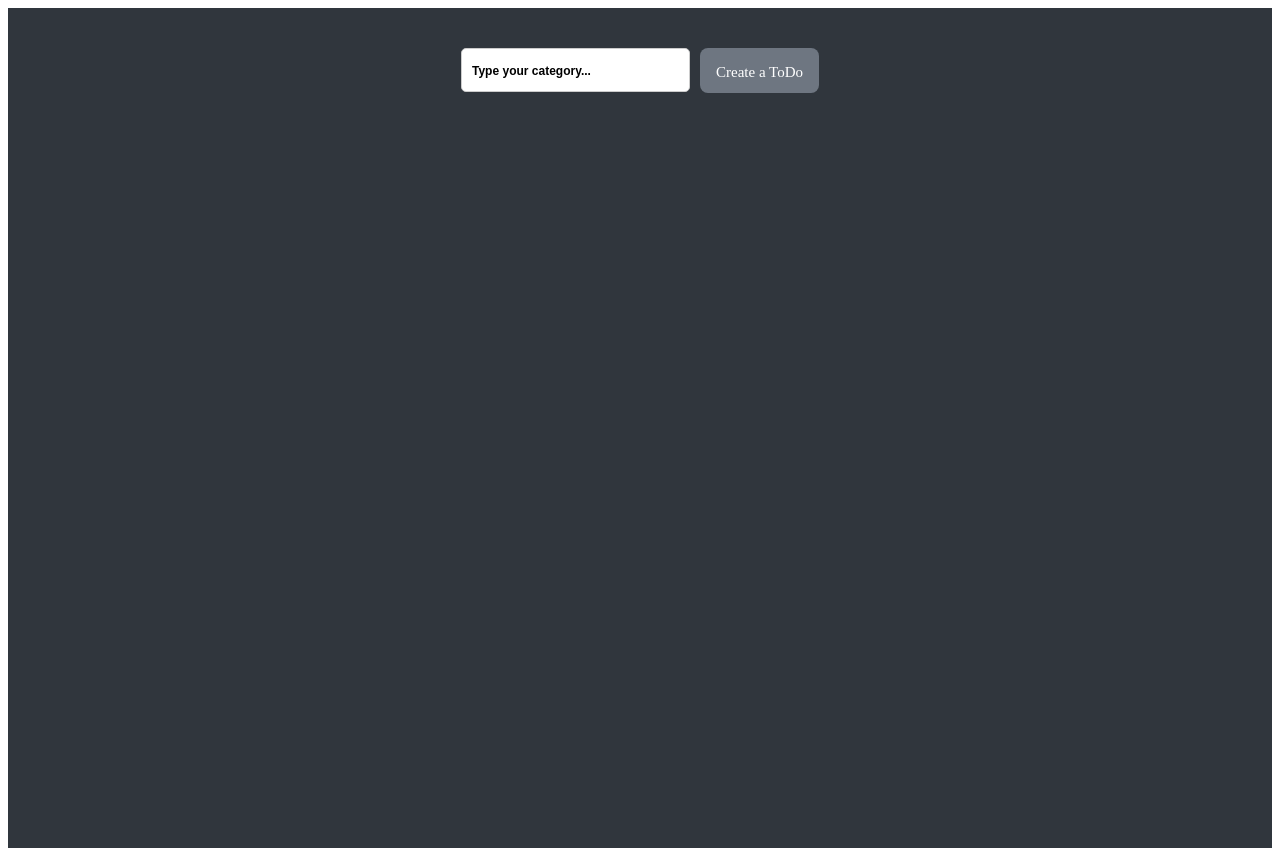
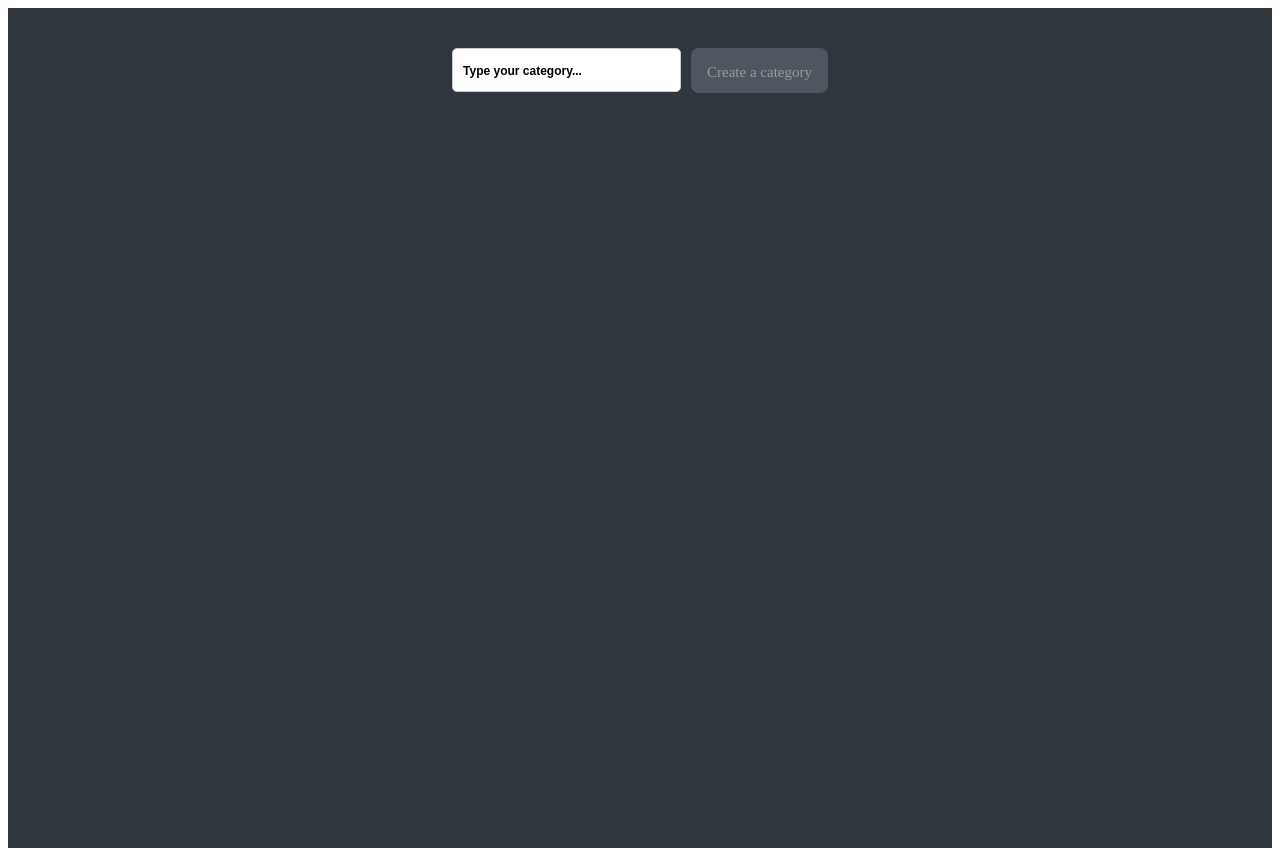
Before and after one commit to mialav24/ToDo, a React (Vite) app: page / in a window 1280 px wide. Built offline with nearby package versions, Linux system fonts and the light colour scheme.

Commit message:
Implemented button variants, added dynamic state logic for category display, and fixed grid positioning in app.styles.

```diff
--- a/src/Components/App/App.styles.ts
+++ b/src/Components/App/App.styles.ts
@@ -3,7 +3,8 @@ import styled from "styled-components";
 export const Container = styled.div`
   background-color: #30363d;
   display: flex;
-  justify-content: center;
+  align-items: center;
+  flex-direction: column;
   min-height: 100vh;
   padding-top: 40px;
 `;
--- a/src/Components/App/App.tsx
+++ b/src/Components/App/App.tsx
@@ -1,6 +1,7 @@
 import { ChangeEvent, useState } from "react";
 import { v4 as uuidv4 } from "uuid";
 import Button from "../Button";
+import { GridContainer } from "../Button/Button.styles";
 import Input from "../Input";
 import { Container, FormContainer } from "./App.styles";
 
@@ -20,12 +21,21 @@ const App = () => {
 
   const handleSubmit = (e: React.FormEvent<HTMLFormElement>) => {
     e.preventDefault();
-    setCategories((prev) => ({
-      categories: [...prev.categories, { id: uuidv4(), title: categoryTitle }],
-    }));
-    setCategoryTitle("");
+    const titleExists = categories.categories.some(
+      (category) => category.title === categoryTitle
+    );
+    if (titleExists) {
+      alert("Category already exists");
+    } else {
+      setCategories((prev) => ({
+        categories: [
+          ...prev.categories,
+          { id: uuidv4(), title: categoryTitle },
+        ],
+      }));
+      setCategoryTitle("");
+    }
   };
-  console.log(categories);
 
   return (
     <Container>
@@ -35,9 +45,21 @@ const App = () => {
           value={categoryTitle}
           placeholder="Type your category..."
         />
-        <Button />
-        {categories.categories.length >= 1 && <Button />}
+        {
+          <Button disabled={categoryTitle.length >= 3 ? false : true}>
+            Create a category
+          </Button>
+        }
+        {categories.categories.length >= 1 && (
+          <Button variant="primary">Create a ToDo</Button>
+        )}
       </FormContainer>
+      <GridContainer>
+        {categories.categories &&
+          categories.categories.map(({ id, title }) => (
+            <div key={id}>{title}</div>
+          ))}
+      </GridContainer>
     </Container>
   );
 };
--- a/src/Components/Button/Button.styles.ts
+++ b/src/Components/Button/Button.styles.ts
@@ -1,6 +1,10 @@
-import styled from "styled-components";
+import styled, { css } from "styled-components";
 
-export const ButtonStyled = styled.button`
+interface ButtonStyledProps {
+  variant?: "primary" | "secondary";
+}
+
+export const ButtonStyled = styled.button<ButtonStyledProps>`
   background-color: #6e7681;
   border-radius: 8px;
   border: 1px solid transparent;
@@ -16,4 +20,23 @@ export const ButtonStyled = styled.button`
   &:hover {
     border-color: #646cff;
   }
+
+  &:disabled {
+    opacity: 0.5;
+    cursor: not-allowed;
+  }
+
+  ${({ variant }) =>
+    variant === "primary" &&
+    css`
+      background-color: red;
+    `}
 `;
+
+export const GridContainer = styled.div`
+  display: grid;
+  grid-template-columns: repeat(auto-fill, minmax(300px, 1fr));
+  gap: 12px;
+  margin: 50px;
+  width: 90%;
+`;
--- a/src/Components/Button/Button.tsx
+++ b/src/Components/Button/Button.tsx
@@ -1,7 +1,17 @@
 import { ButtonStyled } from "./Button.styles";
 
-const Button = () => {
-  return <ButtonStyled>Create a ToDo</ButtonStyled>;
+type ButtonProps = {
+  children: string;
+  disabled?: boolean;
+  variant?: "primary" | "secondary";
+};
+
+const Button = ({ children, variant, disabled }: ButtonProps) => {
+  return (
+    <ButtonStyled disabled={disabled} variant={variant}>
+      {children}
+    </ButtonStyled>
+  );
 };
 
 export default Button;
```
